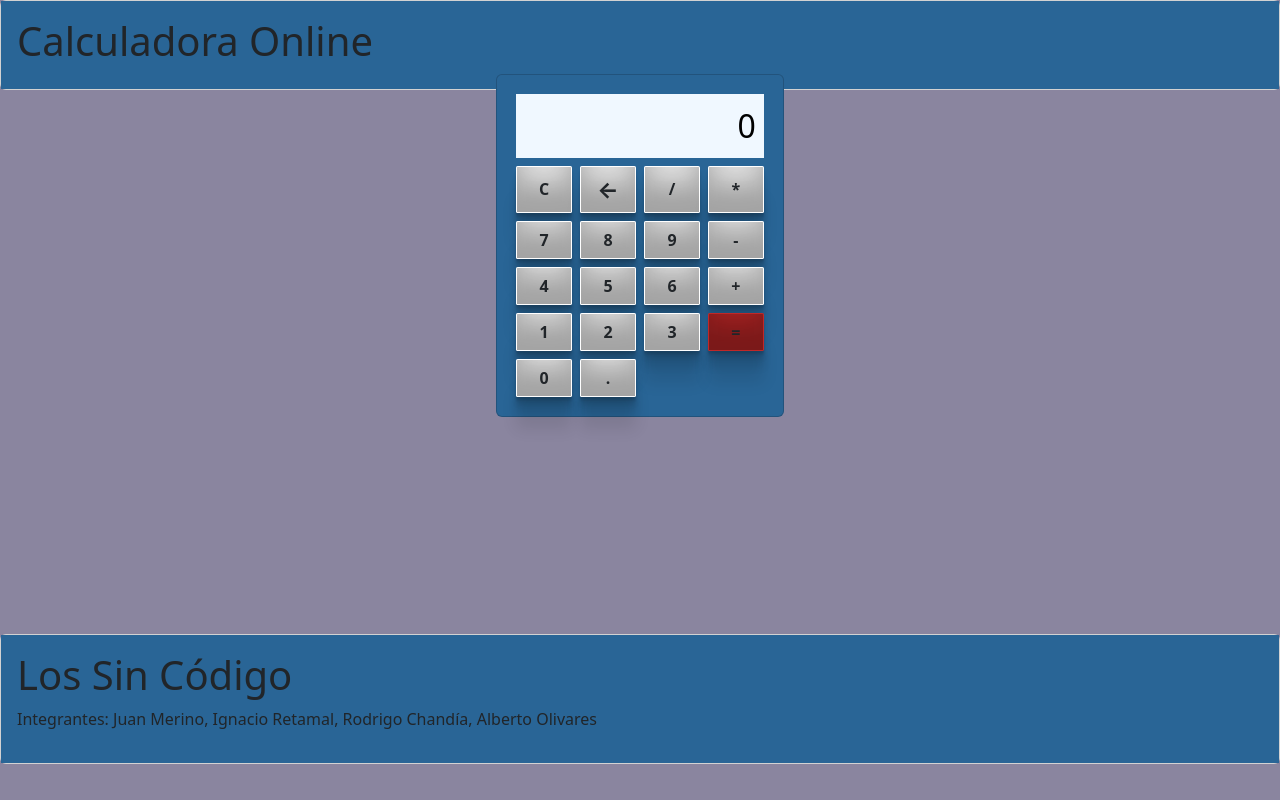
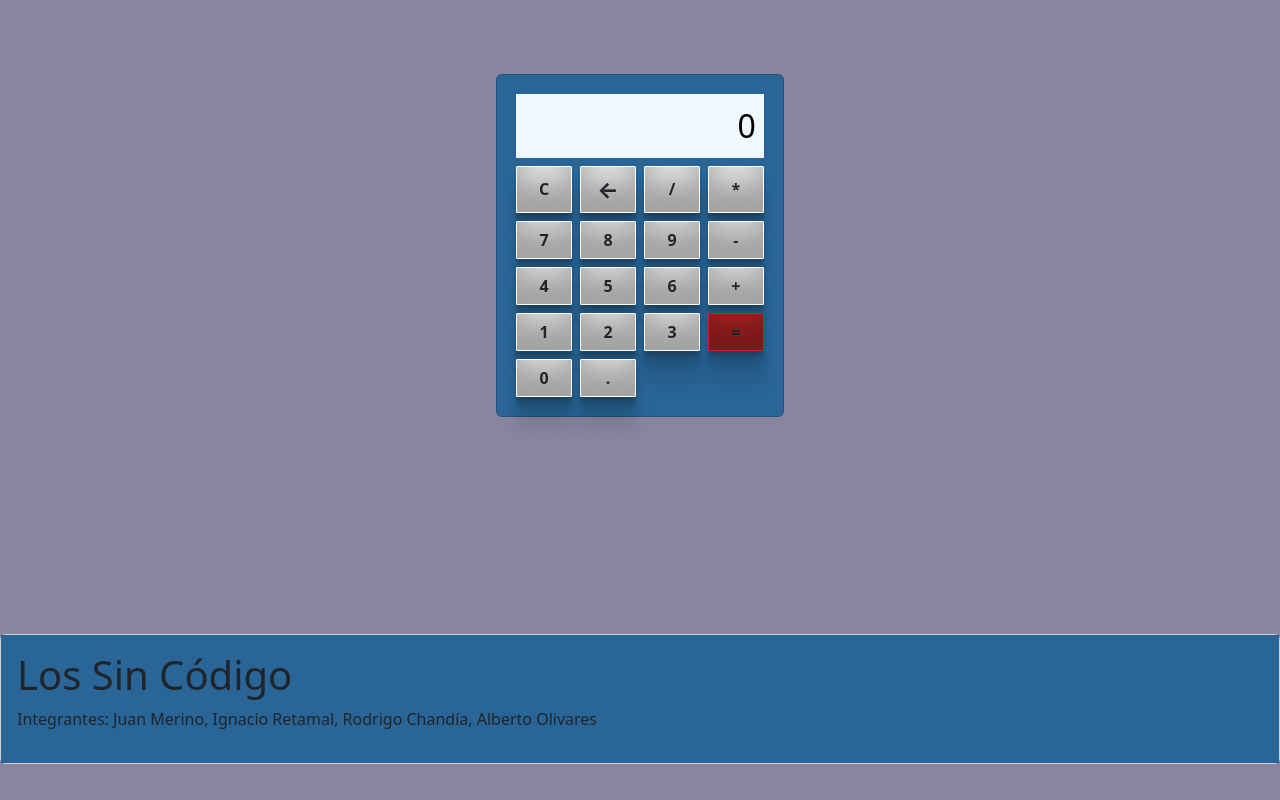
Before and after one commit to IgRetamalC/calculadora.frontend, a plain HTML site: page index.html in a window 1280 px wide. Drawn offline with nearby package versions, Linux system fonts and the light colour scheme.

Commit message:
Se quita el header

```diff
--- a/index.html
+++ b/index.html
@@ -9,13 +9,6 @@
     <title>"Yo Quiero Otro Mundo" - Sprint</title>
   </head>
   <body>
-    <header>
-      <div class="card">
-        <div id="title" class="card-body">
-          <h1 class="card-title">Calculadora Online</h1>
-        </div>
-      </div>
-    </header>
     <main id="box" class="card">
         <div  class="calculadora">
             <div class="pantalla">0</div>
```
